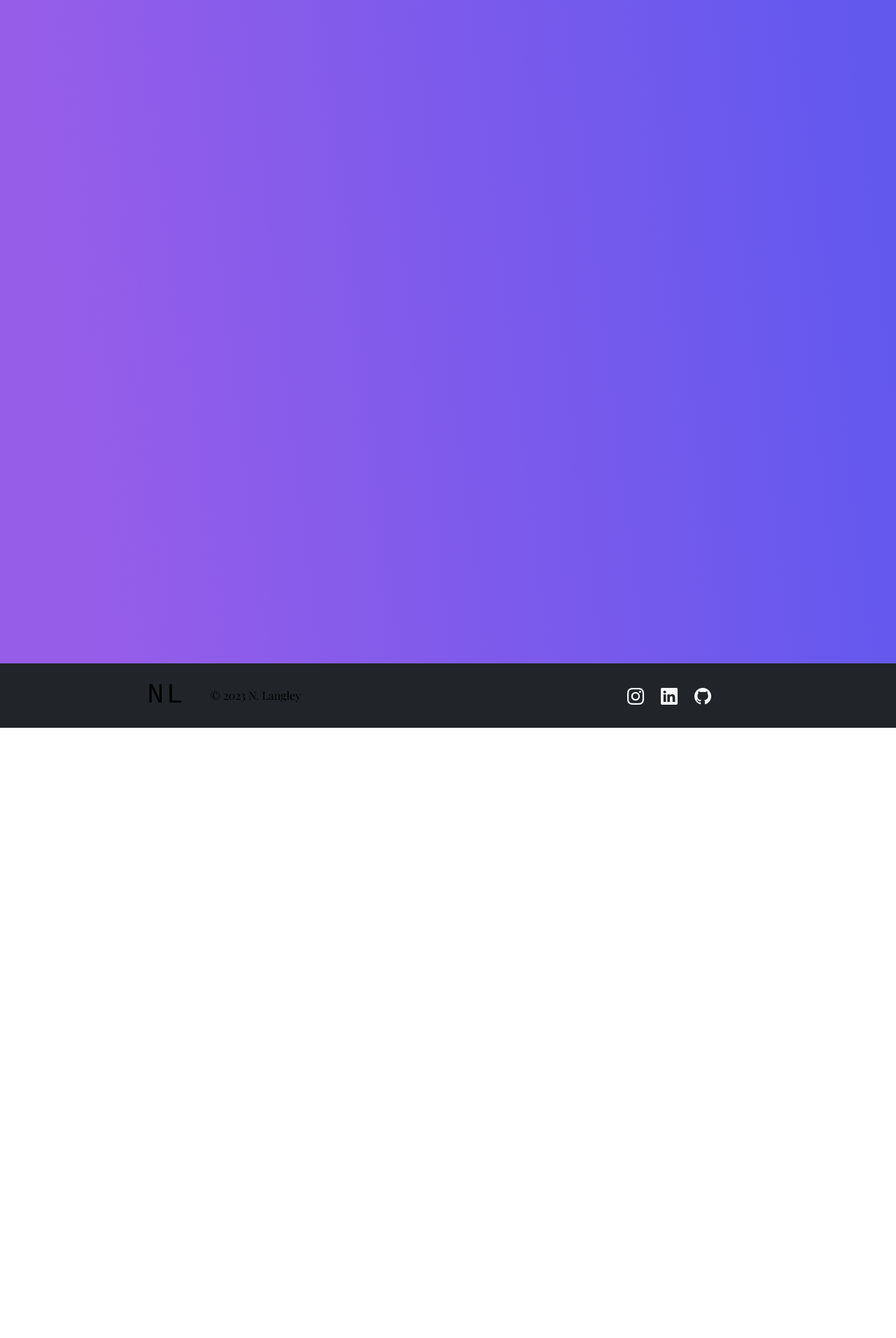
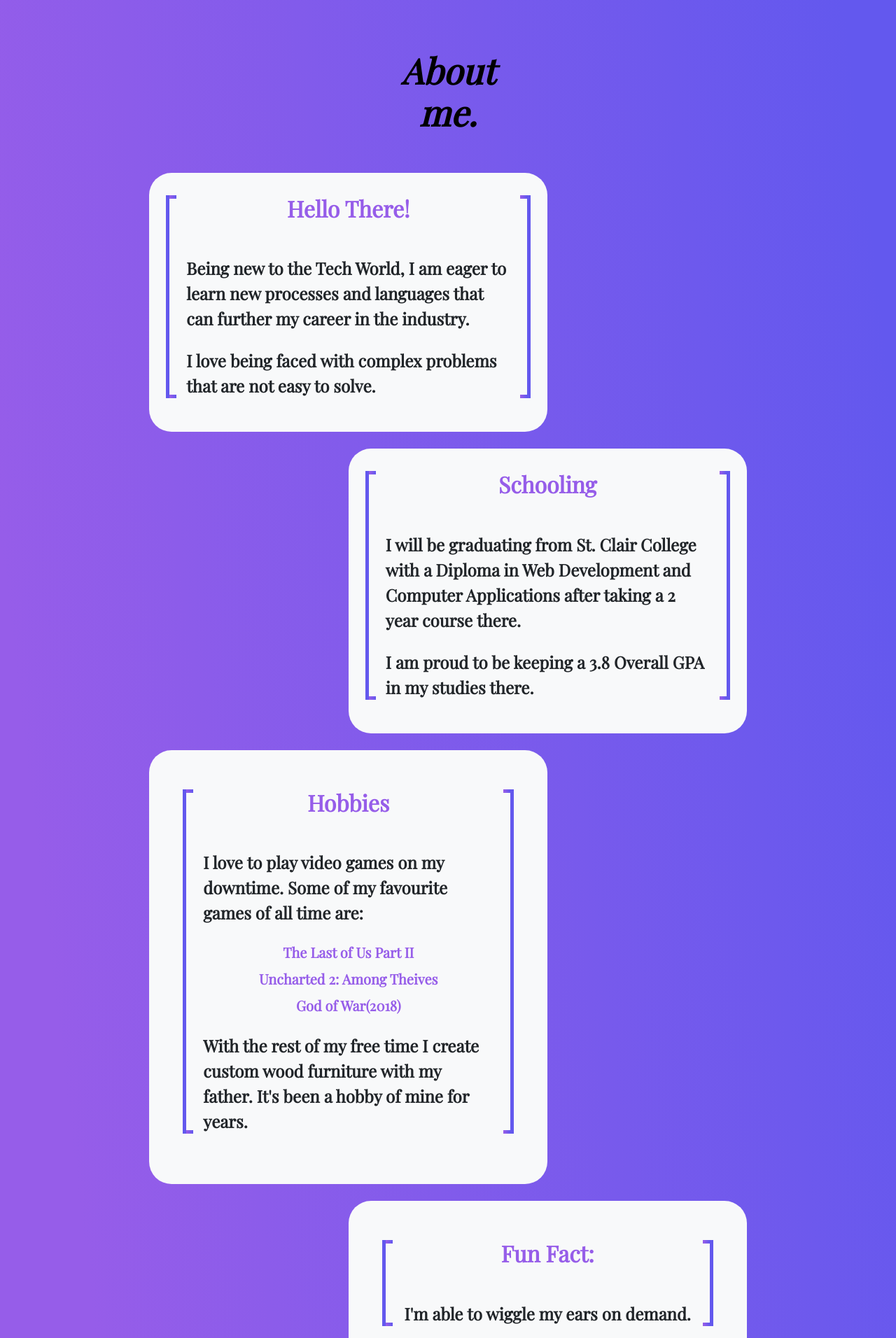
Before and after one commit to langleynick/Portfolio, a Next.js app in the folder nicklangley/: page /about in a window 1280 px wide. Shown: the part 128-2040 px from the top of the page at 70% size. Before the commit the page ends 1168 px from the top, so only its background shows below. Built offline with nearby package versions, Linux system fonts and the light colour scheme.

Commit message:
FInished About Me page
Added in content about my life in a unique design utilizing my brackets css background.

```diff
--- a/nicklangley/src/pages/about.tsx
+++ b/nicklangley/src/pages/about.tsx
@@ -1,7 +1,6 @@
 import Seo from '../../components/Seo'
 import Image from 'next/image'
 import { Inter } from 'next/font/google'
-import styles from '@/styles/Home.module.css'
 
 const inter = Inter({ subsets: ['latin'] })
 
@@ -12,9 +11,53 @@ export default function Home() {
         title = {'About - Nick Langley'}
         description = {'The Home landing page for the Portfolio of Nicholas Langley'}
       ></Seo>
-      <main className={styles.main}>
-        <div className={styles.description}>
-
+      <main>
+        <div className='container-fluid col-sm-12 col-md-8'>
+          <div className='row justify-content-center'>
+              <div className='col-3 my-5 text-center'>
+                <h1 id='header-title'>About me.</h1>
+              </div>
+          </div>
+          <div className='row justify-content-start mb-4'>
+            <div className=' col-md-12 col-lg-8 p-4 bg-light rounded-5 fw-bold'>
+              <div id='brackets-wrap'>
+                <h2 className='text-primary text-center mt-2 mb-5 fw-bold'>Hello There!</h2>
+                <p className='text-dark m-4 fs-4'>Being new to the Tech World, I am eager to learn new processes and languages that can further my career in the industry.</p>
+                <p className='text-dark m-4 fs-4'>I love being faced with complex problems that are not easy to solve.</p>
+              </div>
+            </div>
+          </div>
+          <div className='row justify-content-end mb-4'>
+            <div className='col-md-12 col-lg-8 p-4 bg-light rounded-5 fw-bold'>
+              <div id='brackets-wrap'>
+                <h2 className='text-primary text-center mt-2 mb-5 fw-bold'>Schooling</h2>
+                <p className='text-dark m-4 fs-4'>I will be graduating from St. Clair College with a Diploma in Web Development and Computer Applications after taking a 2 year course there.</p>
+                <p className='text-dark m-4 fs-4'>I am proud to be keeping a 3.8 Overall GPA in my studies there.</p>
+              </div>
+            </div>
+          </div>
+          <div className='row justify-content-start mb-4'>
+            <div className='col-md-12 col-lg-8 p-5 bg-light rounded-5 fw-bold'>
+              <div id='brackets-wrap'>
+                <h2 className='text-primary text-center mt-2 mb-5 fw-bold'>Hobbies</h2>
+                <p className='text-dark m-4 fs-4'>I love to play video games on my downtime. Some of my favourite games of all time are:</p>
+                <ul className='fs-5 text-center text-primary list-unstyled'>
+                  <li>The Last of Us Part II</li>
+                  <li className='my-2'>Uncharted 2: Among Theives</li>
+                  <li>God of War(2018)</li>
+                </ul>
+                <p className='text-dark m-4 fs-4'>With the rest of my free time I create custom wood furniture with my father. It's been a hobby of mine for years.</p>
+              </div>
+            </div>
+          </div>
+          <div className='row justify-content-end mb-4'>
+            <div className='col-md-12 col-lg-8 p-5 bg-light rounded-5 fw-bold'>
+              <div id='brackets-wrap'>
+                <h2 className='text-primary text-center mt-2 mb-5 fw-bold'>Fun Fact:</h2>
+                <p className='text-dark text-center m-4 fs-4'>I'm able to wiggle my ears on demand.</p>
+              </div>
+            </div>
+          </div>
         </div>
       </main>
     </>
--- a/nicklangley/src/styles/globals.css
+++ b/nicklangley/src/styles/globals.css
@@ -103,6 +103,24 @@ main {
     opacity: 1;
   }
 }
+#brackets-wrap {
+  background-image: linear-gradient( 83.2deg,  rgba(150,93,233,1) 10.8%, rgba(99,88,238,1) 94.3% ),
+                    linear-gradient( 83.2deg,  rgba(150,93,233,1) 10.8%, rgba(99,88,238,1) 94.3% ),
+                    linear-gradient( 83.2deg,  rgba(150,93,233,1) 10.8%, rgba(99,88,238,1) 94.3% ),
+                    linear-gradient( 83.2deg,  rgba(150,93,233,1) 10.8%, rgba(99,88,238,1) 94.3% );
+
+  background-repeat: no-repeat;
+  background-size: 10px 5px;
+  background-position: top left, top right, bottom left, bottom right;
+
+  border: solid rgba(99,88,238,1);
+  border-width: 0 5px;
+}
+#header-title {
+  font-weight: bold;
+  font-style: italic;
+  font-size: 50px;
+}
 #initials {
   font-family: Rockwell,Courier Bold,Courier,Georgia,Times,Times New Roman,serif;
   letter-spacing: 0.2rem;
```
Also changed, not shown: nicklangley/components/Projects.tsx (+3 -3 lines), nicklangley/src/pages/index.tsx (+8 -6 lines), nicklangley/src/pages/myProjects.tsx (+8 -4 lines).
